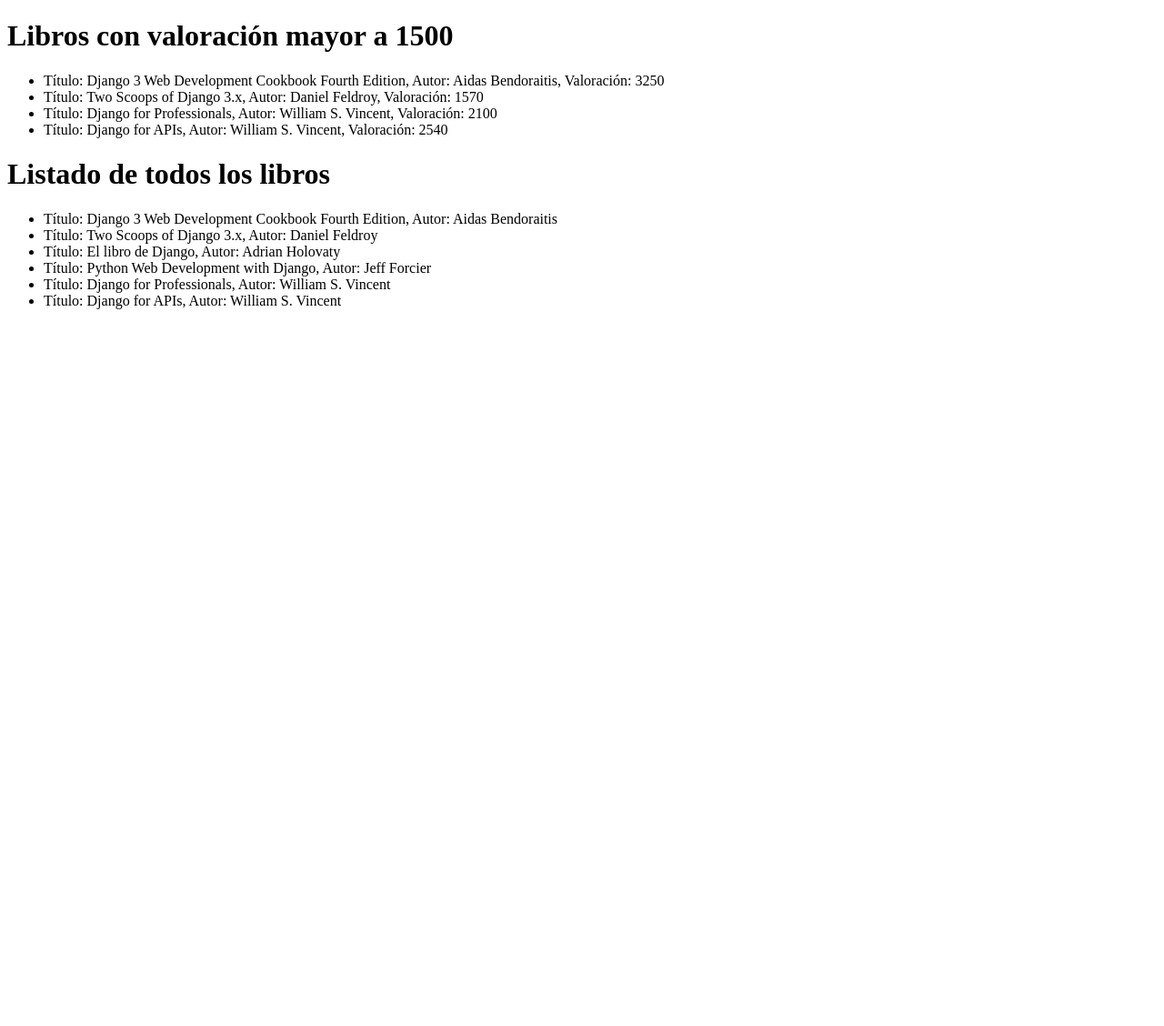
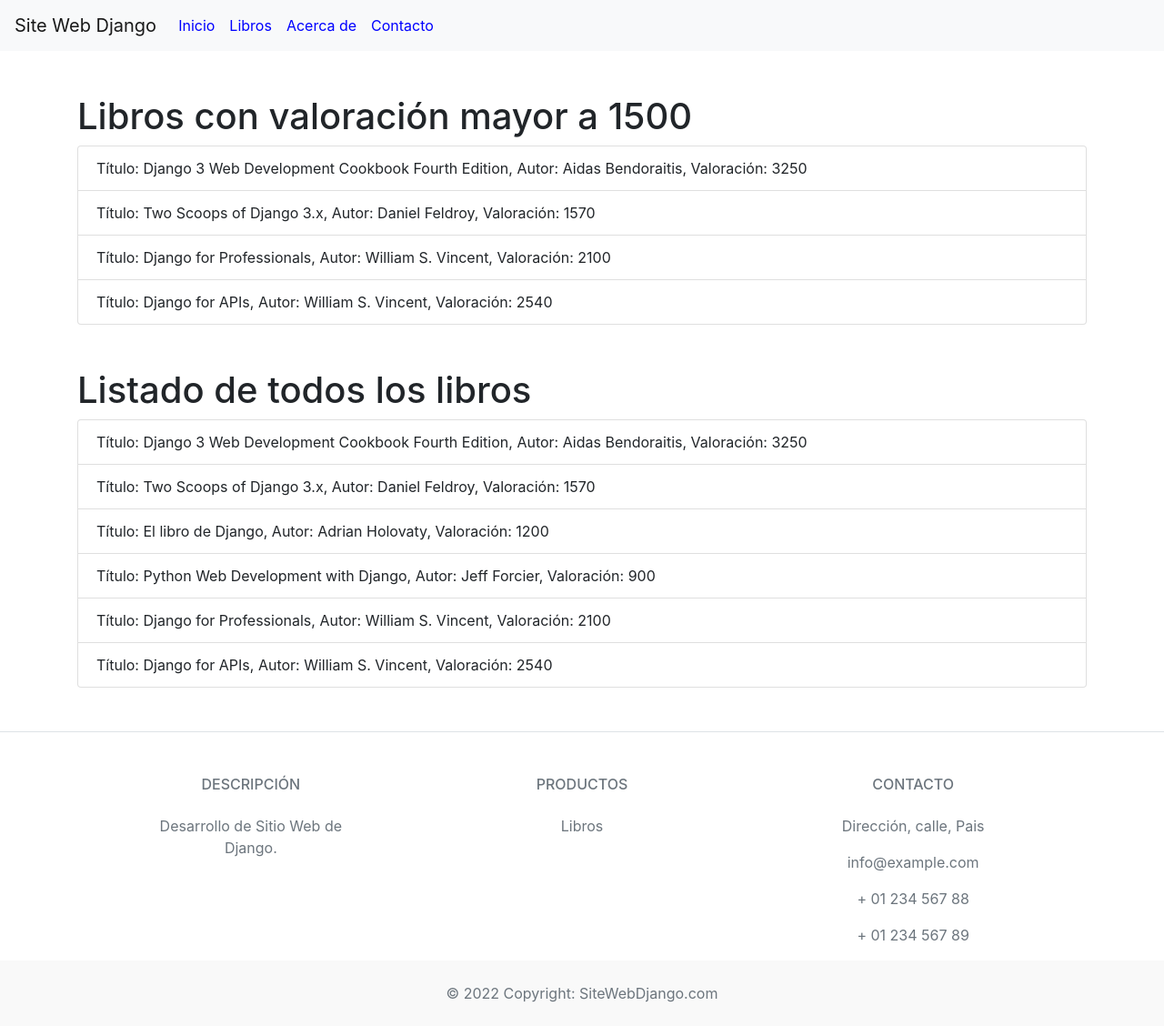
Before and after one commit to Juanpita40/lista_libros, a Django app: page /listbook/ in a window 1280 px wide. Shown: the whole page at 91% size. Before the commit the page ends 340 px from the top, so only its background shows below. Run offline with Django 5.2, Linux system fonts and the light colour scheme; data comes from the database, SQL or seed files in the repository; some libraries are stand-ins or nearby versions.

Commit message:
Realizacion de puntos del ejercicio de evaluacion sesion 6

```diff
--- /dev/null
+++ b/mi_valor/forms.py
@@ -0,0 +1,5 @@
+# mi_valor/forms.py
+from django import forms
+
+class BuscarLibroForm(forms.Form):
+    query = forms.CharField(label='Buscar libro', max_length=100)
--- /dev/null
+++ b/mi_valor/templates/footer.html
@@ -0,0 +1,54 @@
+<!-- templates/footer.html -->
+<footer class="text-center text-lg-start bg-white text-muted">
+    <!-- Section: Social media -->
+    <section class="d-flex justify-content-center justify-content-lg-between p-4 border-bottom">
+    </section>
+    <!-- Section: Links  -->
+    <section class="">
+        <div class="container text-center text-md-start mt-5">
+            <!-- Grid row -->
+            <div class="row mt-3">
+                <!-- Grid column -->
+                <div class="col-md-3 col-lg-4 col-xl-3 mx-auto mb-4">
+                    <!-- Content -->
+                    <h6 class="text-uppercase fw-bold mb-4">
+                        <i class="fas fa-gem me-3 text-grayish"></i>Descripción
+                    </h6>
+                    <p>Desarrollo de Sitio Web de Django.</p>
+                </div>
+                <!-- Grid column -->
+                <div class="col-md-2 col-lg-2 col-xl-2 mx-auto mb-4">
+                    <!-- Links -->
+                    <h6 class="text-uppercase fw-bold mb-4">
+                        Productos
+                    </h6>
+                    <p>
+                        <a href="{% url 'listar_libros' %}" class="text-reset">Libros</a>
+                    </p>
+                </div>
+                <!-- Grid column -->
+                <div class="col-md-4 col-lg-3 col-xl-3 mx-auto mb-md-0 mb-4">
+                    <!-- Links -->
+                    <h6 class="text-uppercase fw-bold mb-4">
+                        Contacto
+                    </h6>
+                    <p><i class="fas fa-home me-3 text-grayish"></i> Dirección, calle, Pais</p>
+                    <p>
+                        <i class="fas fa-envelope me-3 text-grayish"></i> info@example.com
+                    </p>
+                    <p><i class="fas fa-phone me-3 text-grayish"></i> + 01 234 567 88</p>
+                    <p><i class="fas fa-print me-3 text-grayish"></i> + 01 234 567 89</p>
+                </div>
+                <!-- Grid column -->
+            </div>
+            <!-- Grid row -->
+        </div>
+    </section>
+    <!-- Section: Links  -->
+    <!-- Copyright -->
+    <div class="text-center p-4" style="background-color: rgba(0, 0, 0, 0.025);">
+        © 2022 Copyright:
+        <a class="text-reset fw-bold" href="http://localhost:8000">SiteWebDjango.com</a>
+    </div>
+    <!-- Copyright -->
+</footer>
--- /dev/null
+++ b/mi_valor/templates/layout.html
@@ -0,0 +1,17 @@
+<!-- templates/layout.html -->
+{% block body %}
+<body class="hold-transition layout-top-nav">
+    <div class="wrapper">
+        <!-- Header -->
+        {% include 'navbar.html' %}
+        {% block content %}
+        {% endblock %}
+        <!-- Footer -->
+        {% include 'footer.html' %}
+    </div>
+    <!-- Block javascript -->
+    {% block javascript %}
+    {% endblock %}
+</body>
+
+{% endblock %}
--- a/mi_valor/templates/listbook.html
+++ b/mi_valor/templates/listbook.html
@@ -1,24 +1,20 @@
-<!DOCTYPE html>
-<html>
-  <head>
-    <title>Listado de Libros</title>
-  </head>
-  <body>
-    <h1>Libros con valoración mayor a 1500</h1>
-    <ul>
-      {% for libro in libros_valoracion_alta %}
-      <li>
-        Título: {{ libro.titulo }}, Autor: {{ libro.autor }}, Valoración: {{libro.valoracion }}
-      </li>
-      {% endfor %}
+<!-- templates/listbook.html -->
+{% extends 'layout.html' %}
+
+{% block content %}
+<div class="container">
+    <h1 class="mt-5">Libros con valoración mayor a 1500</h1>
+    <ul class="list-group">
+        {% for libro in libros_valoracion_alta %}
+            <li class="list-group-item">Título: {{ libro.titulo }}, Autor: {{ libro.autor }}, Valoración: {{ libro.valoracion }}</li>
+        {% endfor %}
     </ul>
-    <h1>Listado de todos los libros</h1>
-    <ul>
-      {% for libro in libros %}
-      <li>
-        Título: {{ libro.titulo }}, Autor: {{ libro.autor }}
-      </li>
-      {% endfor %}
+
+    <h1 class="mt-5">Listado de todos los libros</h1>
+    <ul class="list-group">
+        {% for libro in libros %}
+            <li class="list-group-item">Título: {{ libro.titulo }}, Autor: {{ libro.autor }}, Valoración: {{ libro.valoracion }}</li>
+        {% endfor %}
     </ul>
-  </body>
-</html>
+</div>
+{% endblock %}
--- /dev/null
+++ b/mi_valor/templates/navbar.html
@@ -0,0 +1,45 @@
+<!-- templates/navbar.html -->
+<!DOCTYPE html>
+<html>
+<head>
+    <title>Navbar</title>
+    {% load static %}
+    <!-- Incluir Bootstrap CSS -->
+    <link rel="stylesheet" href="https://maxcdn.bootstrapcdn.com/bootstrap/4.5.2/css/bootstrap.min.css">
+    <!-- Incluir tu CSS personalizado -->
+    <link rel="stylesheet" type="text/css" href="{% static 'css/styles.css' %}">
+</head>
+<body>
+    <!-- Incluir el Navbar de Bootstrap -->
+    <nav class="navbar navbar-expand-lg navbar-light bg-light">
+        <a class="navbar-brand" href="#">Site Web Django</a> <!-- Este es el título del sitio web -->
+        <button class="navbar-toggler" type="button" data-toggle="collapse" data-target="#navbarNav" aria-controls="navbarNav" aria-expanded="false" aria-label="Toggle navigation">
+            <span class="navbar-toggler-icon"></span>
+        </button>
+        <div class="collapse navbar-collapse" id="navbarNav">
+            <ul class="navbar-nav">
+                <li class="nav-item">
+                    <a class="nav-link" href="{% url 'index' %}">Inicio</a>
+                </li>
+                <li class="nav-item">
+                    <a class="nav-link" href="{% url 'listar_libros' %}">Libros</a>
+                </li>
+                <li class="nav-item">
+                    <a class="nav-link" href="#">Acerca de</a>
+                </li>
+                <li class="nav-item">
+                    <a class="nav-link" href="#">Contacto</a>
+                </li>
+            </ul>
+        </div>
+    </nav>
+    <div class="container">
+        {% block content %}
+        {% endblock %}
+    </div>
+    <!-- Incluir Bootstrap JS -->
+    <script src="https://code.jquery.com/jquery-3.5.1.slim.min.js"></script>
+    <script src="https://cdn.jsdelivr.net/npm/@popperjs/core@2.9.3/dist/umd/popper.min.js"></script>
+    <script src="https://maxcdn.bootstrapcdn.com/bootstrap/4.5.2/js/bootstrap.min.js"></script>
+</body>
+</html>
--- a/mi_valor/urls.py
+++ b/mi_valor/urls.py
@@ -2,5 +2,6 @@
 from . import views
 
 urlpatterns = [
+    path('', views.inicio, name='index'),
     path('listbook/', views.listar_libros, name='listar_libros'),
 ]
--- a/mi_valor/views.py
+++ b/mi_valor/views.py
@@ -1,11 +1,22 @@
+# mi_valor/views.py
 from django.shortcuts import render
 from .models import Libro
+from .forms import BuscarLibroForm
+
+def inicio(request):
+    return render(request, 'index.html')
 
 def listar_libros(request):
-    libros = Libro.objects.all()
+    form = BuscarLibroForm(request.GET or None)
+    query = request.GET.get('query')
+    if query:
+        libros = Libro.objects.filter(titulo__icontains=query)
+    else:
+        libros = Libro.objects.all()
     libros_valoracion_alta = libros.filter(valoracion__gt=1500)
     context = {
         'libros_valoracion_alta': libros_valoracion_alta,
-        'libros': libros
-        }
+        'libros': libros,
+        'form': form,
+    }
     return render(request, 'listbook.html', context)
--- /dev/null
+++ b/static/css/styles.css
@@ -0,0 +1,14 @@
+/* static/css/styles.css */
+.navbar .navbar-nav .nav-link {
+    color: blue; /* Cambiar color de los enlaces de navegación a azul */
+}
+
+.navbar-brand {
+    color: blue; /* Cambiar color del título del sitio web a azul */
+}
+
+/* Si deseas que los colores cambien cuando el usuario pasa el ratón sobre los enlaces */
+.navbar-nav .nav-link:hover,
+.navbar-brand:hover {
+    color: darkblue; /* Color más oscuro para el efecto hover */
+}
--- a/valores/settings.py
+++ b/valores/settings.py
@@ -55,7 +55,7 @@
 TEMPLATES = [
     {
         'BACKEND': 'django.template.backends.django.DjangoTemplates',
-        'DIRS': [],
+        'DIRS': [BASE_DIR / 'mi_valor/templates'],
         'APP_DIRS': True,
         'OPTIONS': {
             'context_processors': [
@@ -118,6 +118,8 @@
 
 STATIC_URL = 'static/'
 
+STATICFILES_DIRS = [ BASE_DIR / "static", ]
+
 # Default primary key field type
 # https://docs.djangoproject.com/en/5.1/ref/settings/#default-auto-field
 
```
Also changed, not shown: mi_valor/templates/index.html (added, +9 -0 lines).
